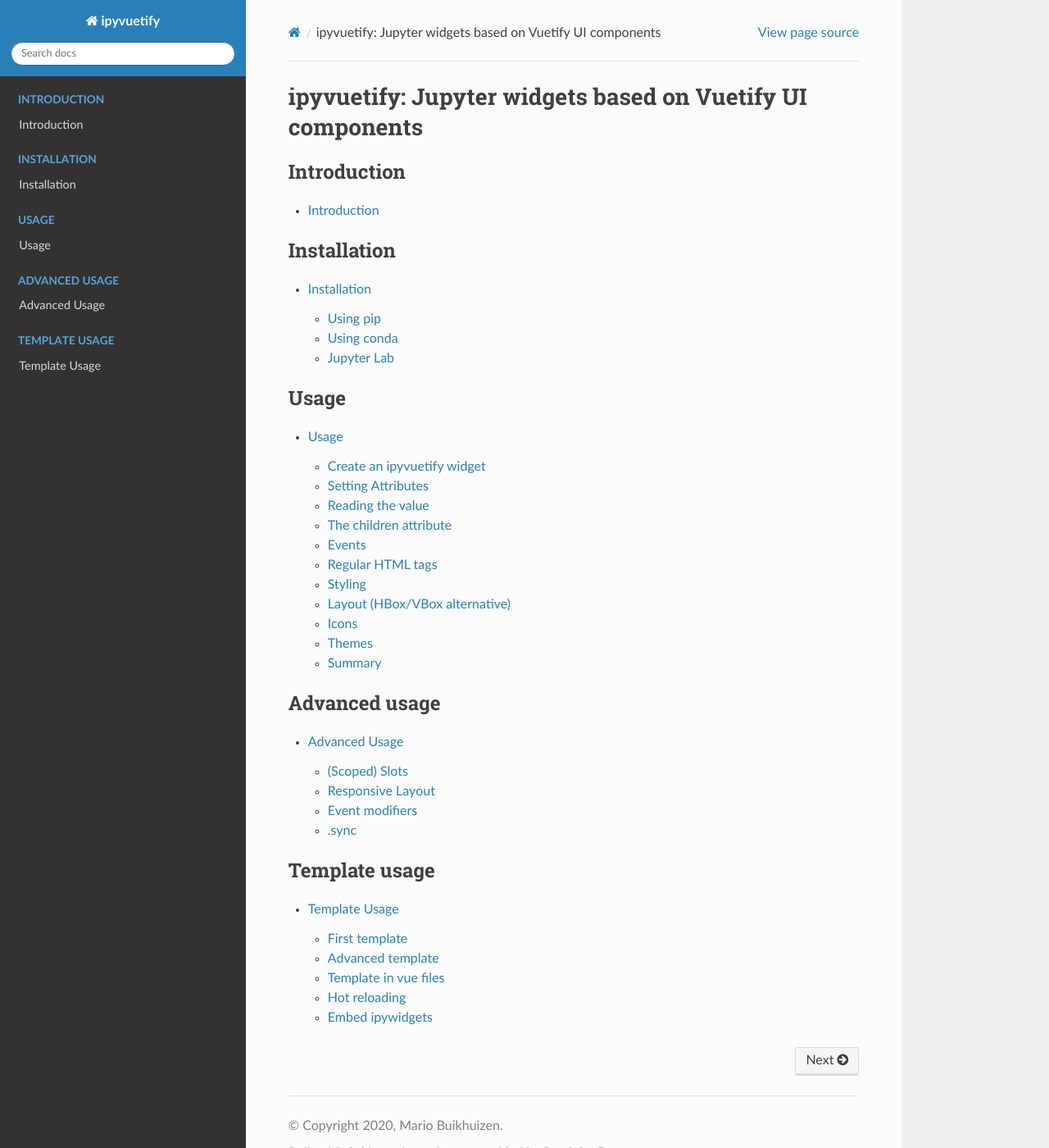
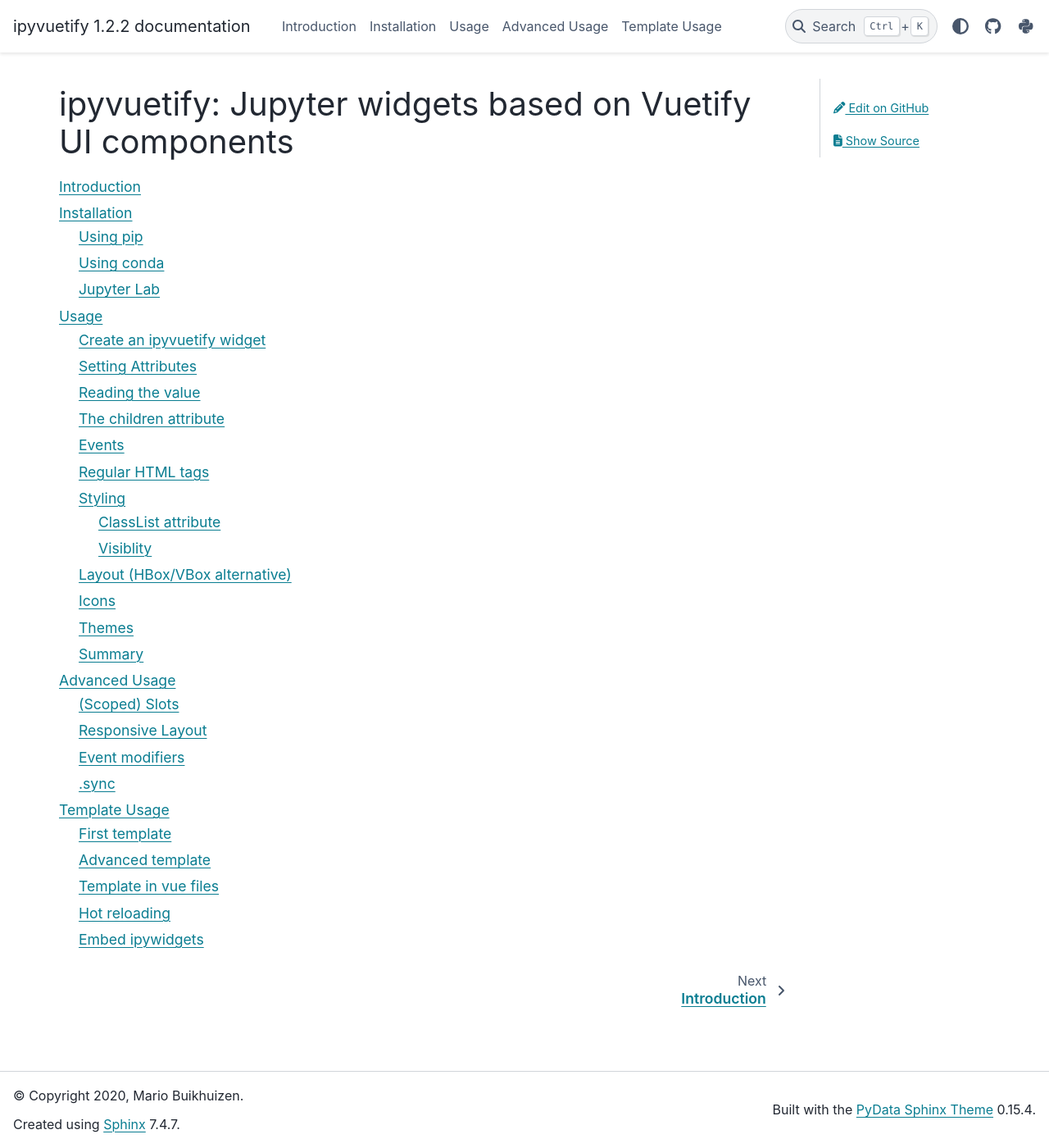
Before and after one commit to widgetti/ipyvuetify, a Sphinx documentation site: the page built from docs/index.rst, in a window 1280 px wide and 1400 px high. Shown: the whole window at 82% size. Built offline with Sphinx 7.4.7 and the PyData theme 0.15.4, drawn with Linux system fonts in a browser that asks for light colours; some of the changed text lies outside the part shown.

Commit message:
docs: change the theme

```diff
--- a/docs/conf.py
+++ b/docs/conf.py
@@ -4,7 +4,7 @@
 # list see the documentation:
 # https://www.sphinx-doc.org/en/master/usage/configuration.html
 
-# -- Path setup --------------------------------------------------------------
+# -- Path setup ----------------------------------------------------------------
 
 # If extensions (or modules to document with autodoc) are in another directory,
 # add these directories to sys.path here. If the directory is relative to the
@@ -15,7 +15,7 @@
 # sys.path.insert(0, os.path.abspath('.'))
 
 
-# -- Project information -----------------------------------------------------
+# -- Project information -------------------------------------------------------
 
 project = 'ipyvuetify'
 copyright = '2020, Mario Buikhuizen'
@@ -25,14 +25,13 @@
 release = '1.2.2'
 
 
-# -- General configuration ---------------------------------------------------
+# -- General configuration -----------------------------------------------------
 
 # Add any Sphinx extension module names here, as strings. They can be
 # extensions coming with Sphinx (named 'sphinx.ext.*') or your custom
 # ones.
 extensions = [
-    'jupyter_sphinx.execute',
-    'sphinx_rtd_theme'
+    'jupyter_sphinx',
 ]
 
 # Add any paths that contain templates here, relative to this directory.
@@ -44,21 +43,43 @@
 exclude_patterns = ['_build', 'Thumbs.db', '.DS_Store']
 
 
-# -- Options for HTML output -------------------------------------------------
+# -- Options for HTML output ---------------------------------------------------
 
 # The theme to use for HTML and HTML Help pages.  See the documentation for
 # a list of builtin themes.
 #
-#html_theme = 'alabaster'
-html_theme = 'sphinx_rtd_theme'
+html_theme = 'pydata_sphinx_theme'
+#html_theme = "alabaster"
 
 # Add any paths that contain custom static files (such as style sheets) here,
 # relative to this directory. They are copied after the builtin static files,
 # so a file named "default.css" will overwrite the builtin "default.css".
 html_static_path = ['_static']
+html_css_files = ['custom.css']
 
-master_doc = 'index'
+# -- Theme configuration -------------------------------------------------------
 
-html_css_files = [
-    'custom.css',
-]
+html_theme_options = {
+    "use_edit_page_button": True,
+    "show_prev_next": True,
+    "navbar_start": ["navbar-logo"],
+    "secondary_sidebar_items": ["page-toc.html", "searchbox.html", "edit-this-page.html", "sourcelink.html"],
+    "icon_links": [
+        {
+            "name": "GitHub",
+            "url": "https://github.com/widgetti/ipyvuetify",
+            "icon": "fa-brands fa-github",
+        },
+        {
+            "name": "Pypi",
+            "url": "https://pypi.org/project/ipyvuetify/",
+            "icon": "fa-brands fa-python",
+        },
+    ],
+}
+html_context = {
+    "github_user": "widgetti",
+    "github_repo": "ipyvuetify",
+    "github_version": "master",
+    "doc_path": "docs",
+}
--- a/docs/index.rst
+++ b/docs/index.rst
@@ -2,31 +2,9 @@
 ==========================================================
 
 .. toctree::
-    :caption: Introduction
-    :maxdepth: 2
 
     introduction
-
-.. toctree::
-    :caption: Installation
-    :maxdepth: 2
-
     installation
-
-.. toctree::
-    :caption: Usage
-    :maxdepth: 2
-
     usage
-
-.. toctree::
-    :caption: Advanced usage
-    :maxdepth: 2
-
     advanced_usage
-
-.. toctree::
-    :caption: Template usage
-    :maxdepth: 2
-
     template_usage
--- a/docs/requirements.txt
+++ b/docs/requirements.txt
@@ -1,3 +1,3 @@
 ipyvuetify>=1.2.2<2
 jupyter-sphinx==0.2.4a1
-sphinx_rtd_theme
+pydata-sphinx-theme
```
